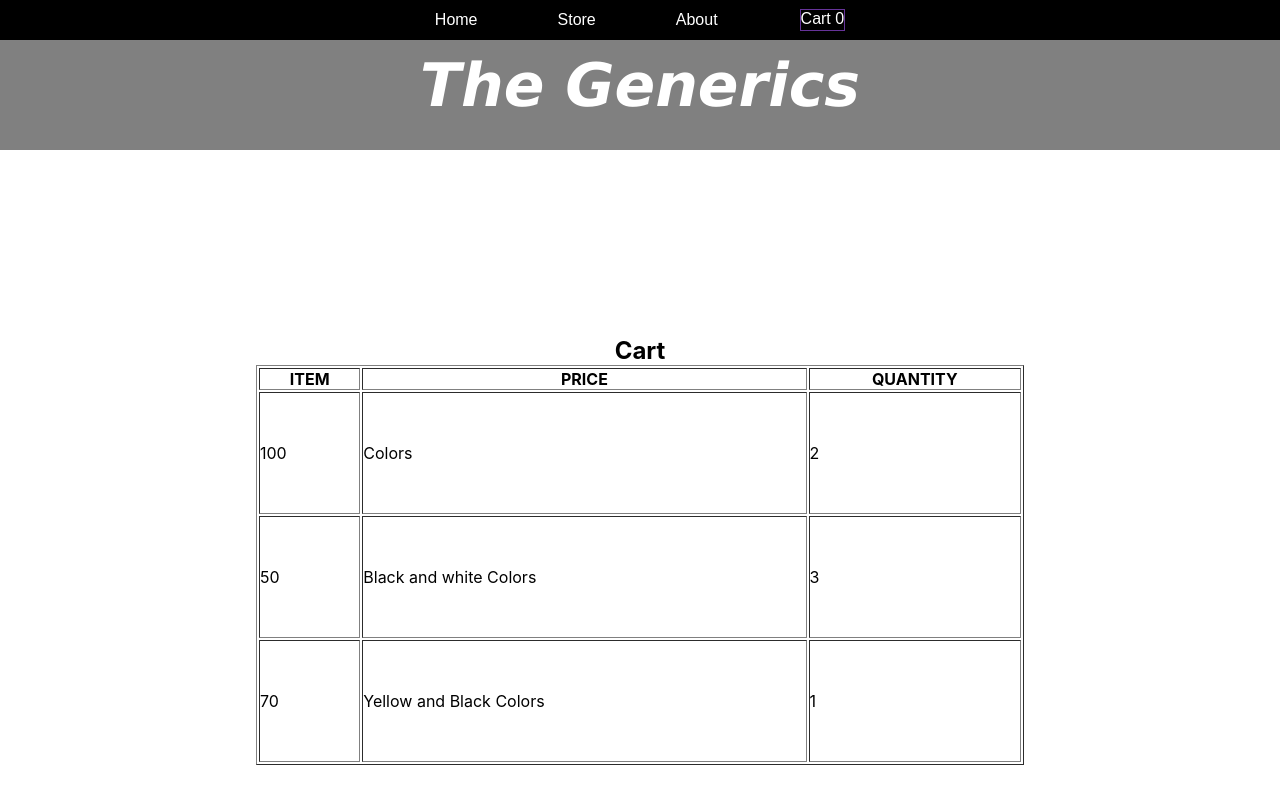
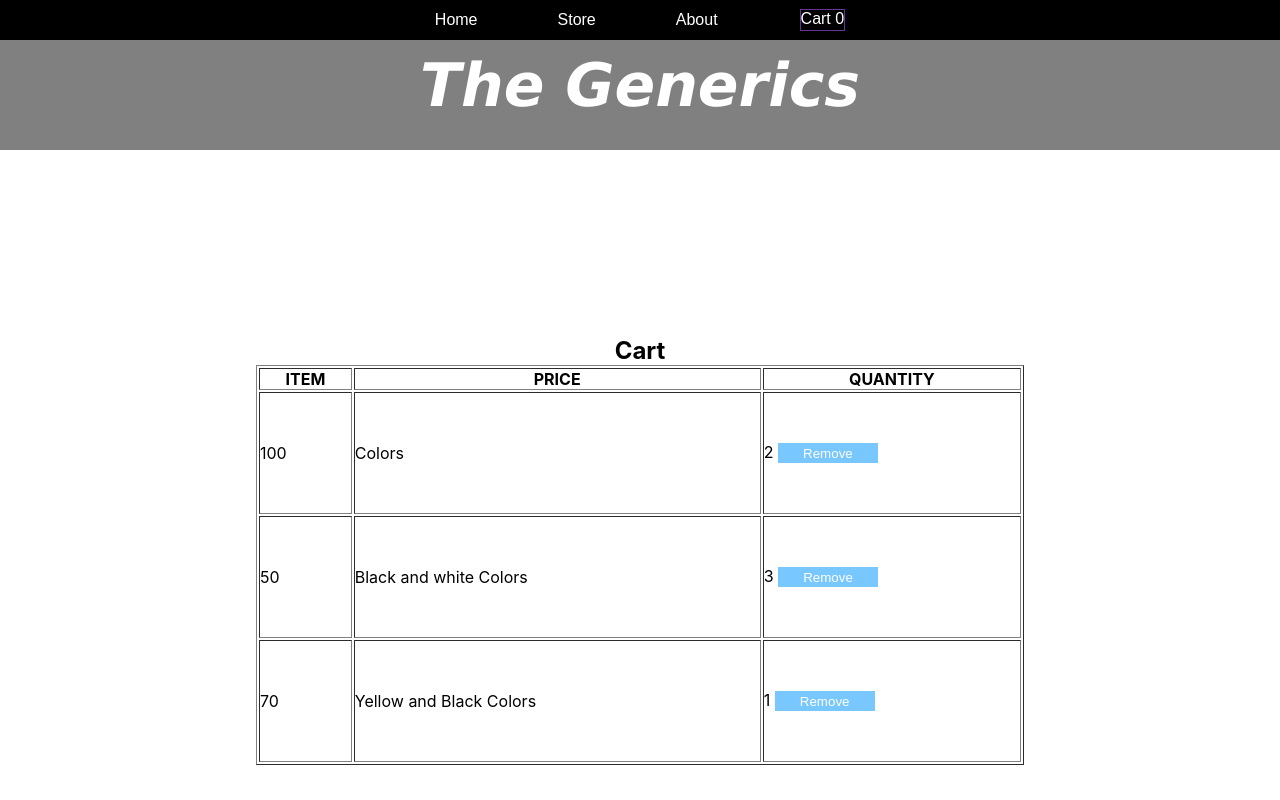
Before and after one commit to Rohantastic/ECommerceSite, a React (Create React App) app: page /cart in a window 1280 px wide. Shown: the top 800 px of the page. Built offline with nearby package versions, Linux system fonts and the light colour scheme.

Commit message:
remove-button added

```diff
--- a/src/components/Pages/Cart.jsx
+++ b/src/components/Pages/Cart.jsx
@@ -29,7 +29,7 @@ const Cart = () => {
                                 <tr key={index}>
                                     <td>{item.price}</td>
                                     <td>{item.title}</td>
-                                    <td>{item.quantity}</td>
+                                    <td>{item.quantity} <button>Remove</button></td>
                                 </tr>
                             ))}
                         </tbody>
```
